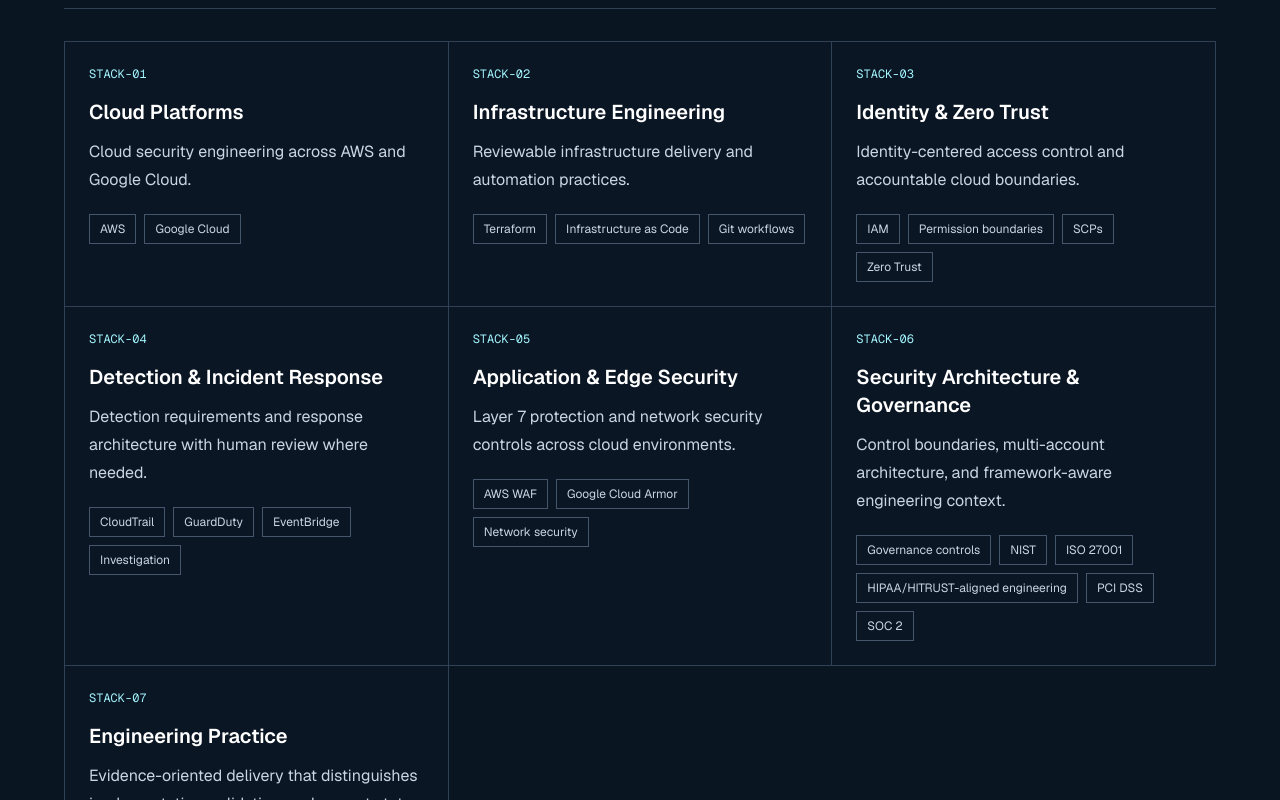
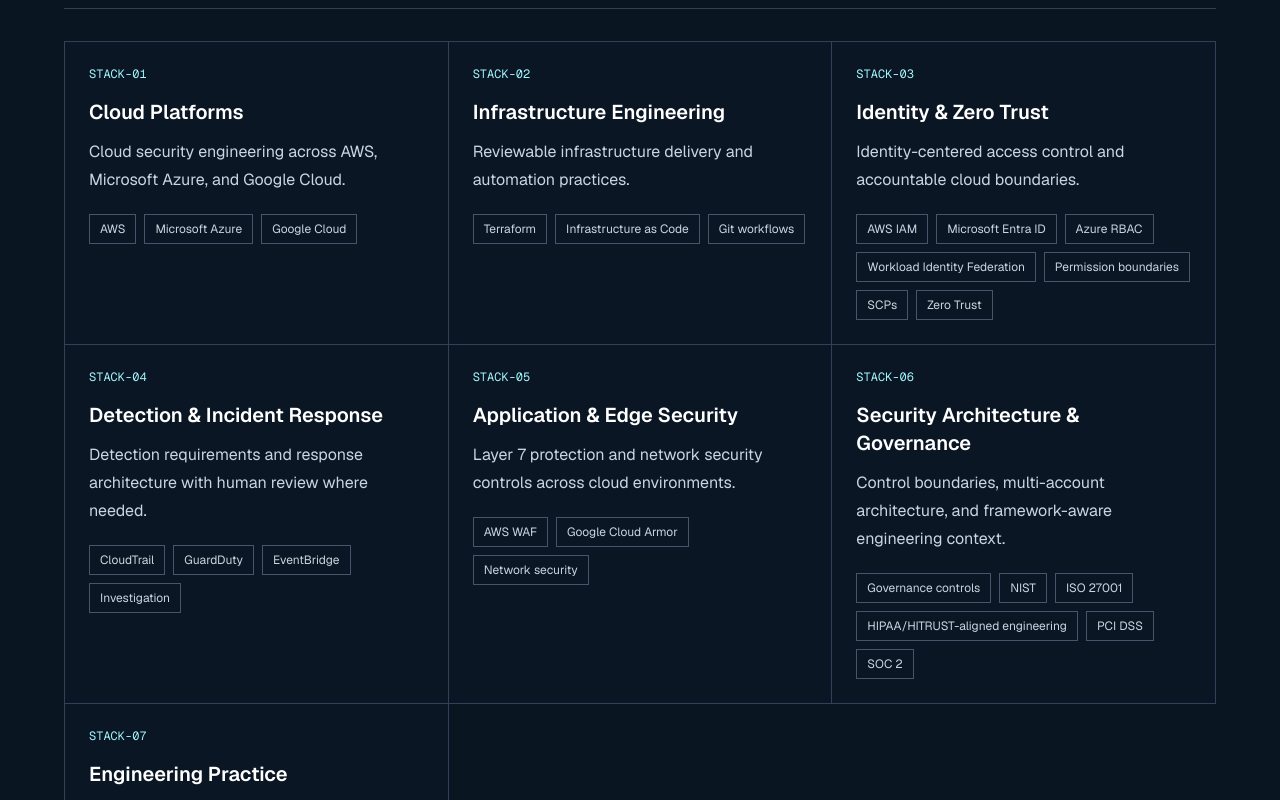
Before and after one commit to nagasesank/Nagasesank.github.io, a Next.js app: page / in a window 1280 px wide. Shown: the part 2260-3060 px from the top of the page. Built offline with nearby package versions, Linux system fonts and the light colour scheme.

Commit message:
fix(portfolio): align Azure positioning and homepage training credential

```diff
--- a/app/layout.tsx
+++ b/app/layout.tsx
@@ -15,7 +15,7 @@
 export const metadata: Metadata = {
   metadataBase: new URL("https://nagasesank.github.io"),
   title: { default: "Surya Naga Sesank M | Cloud Security Engineering", template: "%s | Surya Naga Sesank M" },
-  description: "Cloud security engineering across AWS and Google Cloud, with Terraform, IAM and Zero Trust, DevSecOps, incident response, and security architecture.",
+  description: "Cloud security engineering across AWS, Microsoft Azure, and Google Cloud, with Terraform, identity and Zero Trust, DevSecOps, incident response, and security architecture.",
   openGraph: { type: "website", siteName: "Surya Naga Sesank M" },
   twitter: { card: "summary" },
 };
--- a/app/page.tsx
+++ b/app/page.tsx
@@ -11,7 +11,7 @@
 import Contact from "@/components/Contact";
 import Footer from "@/components/Footer";
 
-export const metadata: Metadata = { alternates: { canonical: "/" }, openGraph: { title: "Surya Naga Sesank M | Cloud Security Engineering", description: "Cloud security engineering across AWS and Google Cloud, with Terraform, IAM and Zero Trust, DevSecOps, incident response, and security architecture.", url: "/" }, twitter: { title: "Surya Naga Sesank M | Cloud Security Engineering", description: "Cloud security engineering across AWS and Google Cloud, with Terraform, IAM and Zero Trust, DevSecOps, incident response, and security architecture." } };
+export const metadata: Metadata = { alternates: { canonical: "/" }, openGraph: { title: "Surya Naga Sesank M | Cloud Security Engineering", description: "Cloud security engineering across AWS, Microsoft Azure, and Google Cloud, with Terraform, identity and Zero Trust, DevSecOps, incident response, and security architecture.", url: "/" }, twitter: { title: "Surya Naga Sesank M | Cloud Security Engineering", description: "Cloud security engineering across AWS, Microsoft Azure, and Google Cloud, with Terraform, identity and Zero Trust, DevSecOps, incident response, and security architecture." } };
 
 export default function Home() {
   return (
--- a/components/About.tsx
+++ b/components/About.tsx
@@ -6,9 +6,9 @@
 ];
 
 const seniorCapabilities = [
-  "AWS and Google Cloud",
+  "AWS / Microsoft Azure / Google Cloud",
   "Terraform / Infrastructure as Code",
-  "IAM / Zero Trust",
+  "AWS IAM / Microsoft Entra ID / Zero Trust",
   "Detection / Incident Response",
   "DevSecOps / Security Automation",
   "Governance / Security Assurance",
--- a/components/Certifications.tsx
+++ b/components/Certifications.tsx
@@ -22,9 +22,9 @@
     type: "Security Certification",
   },
   {
-    title: "AWS Well-Architected Proficient",
-    image: "/certifications/badges/aws-well-architected-proficient.png",
-    type: "AWS Specialty Badge",
+    title: "AWS Well-Architected Foundations",
+    image: "/certifications/certificates/aws-well-architected-foundations-certificate.png",
+    type: "AWS Training",
   },
 ];
 
--- a/components/CoreSkills.tsx
+++ b/components/CoreSkills.tsx
@@ -1,7 +1,7 @@
 const capabilityStack = [
-  { domain: "Cloud Platforms", detail: "Cloud security engineering across AWS and Google Cloud.", practices: ["AWS", "Google Cloud"] },
+  { domain: "Cloud Platforms", detail: "Cloud security engineering across AWS, Microsoft Azure, and Google Cloud.", practices: ["AWS", "Microsoft Azure", "Google Cloud"] },
   { domain: "Infrastructure Engineering", detail: "Reviewable infrastructure delivery and automation practices.", practices: ["Terraform", "Infrastructure as Code", "Git workflows"] },
-  { domain: "Identity & Zero Trust", detail: "Identity-centered access control and accountable cloud boundaries.", practices: ["IAM", "Permission boundaries", "SCPs", "Zero Trust"] },
+  { domain: "Identity & Zero Trust", detail: "Identity-centered access control and accountable cloud boundaries.", practices: ["AWS IAM", "Microsoft Entra ID", "Azure RBAC", "Workload Identity Federation", "Permission boundaries", "SCPs", "Zero Trust"] },
   { domain: "Detection & Incident Response", detail: "Detection requirements and response architecture with human review where needed.", practices: ["CloudTrail", "GuardDuty", "EventBridge", "Investigation"] },
   { domain: "Application & Edge Security", detail: "Layer 7 protection and network security controls across cloud environments.", practices: ["AWS WAF", "Google Cloud Armor", "Network security"] },
   { domain: "Security Architecture & Governance", detail: "Control boundaries, multi-account architecture, and framework-aware engineering context.", practices: ["Governance controls", "NIST", "ISO 27001", "HIPAA/HITRUST-aligned engineering", "PCI DSS", "SOC 2"] },
```
